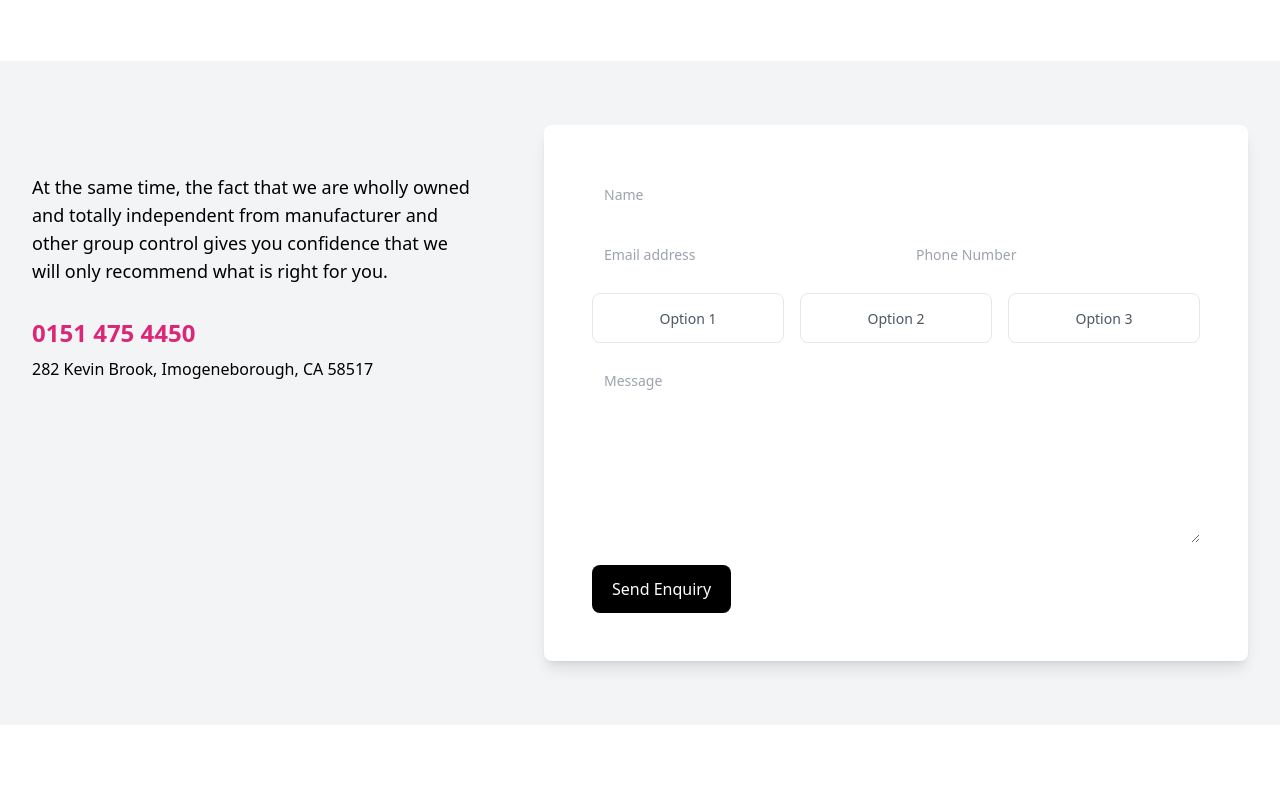
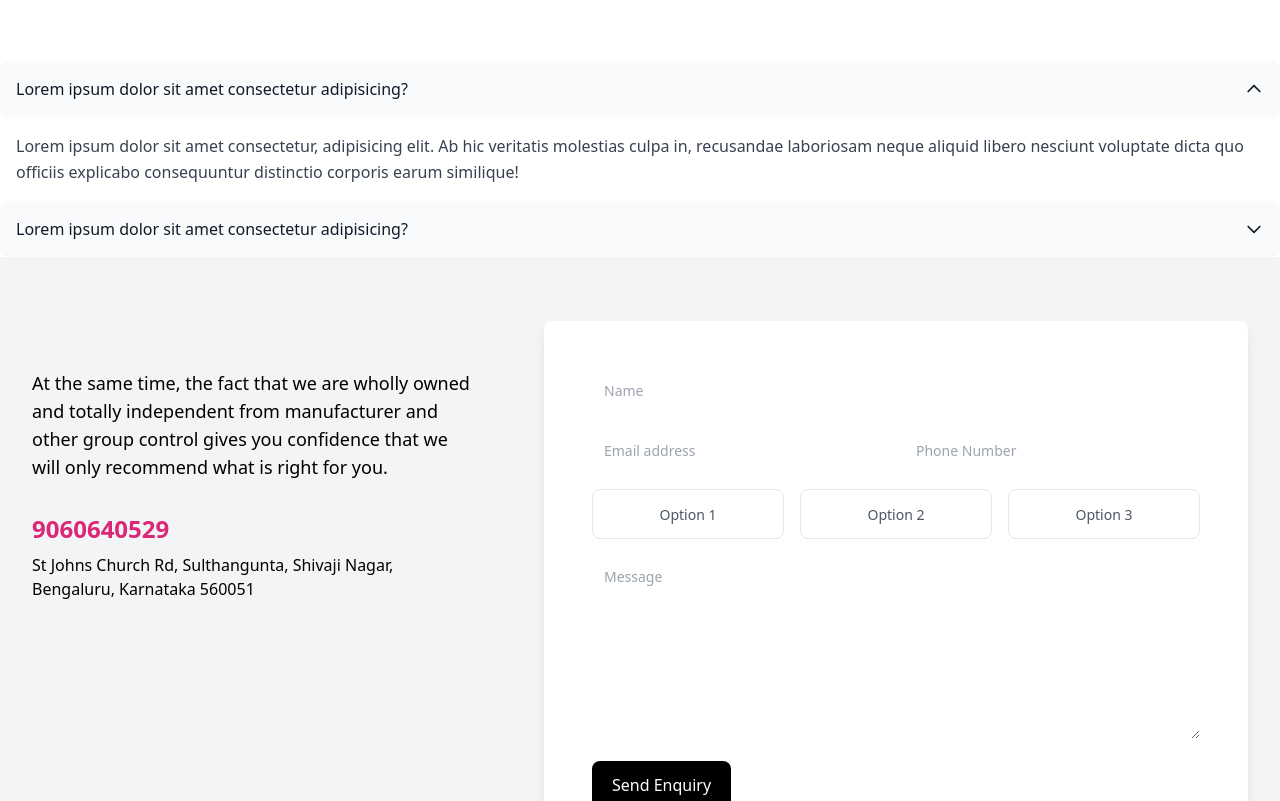
Before and after one commit to junaid51/junaid51.github.io, a plain HTML site: page index.html in a window 1280 px wide. Shown: the part 1867-2668 px from the top of the page. Before the commit the page ends 2592 px from the top, so only its background shows below. Drawn offline with Linux system fonts and the light colour scheme.

Commit message:
Basic Info

```diff
--- a/index.html
+++ b/index.html
@@ -3,7 +3,7 @@
   <head>
     <meta charset="UTF-8" />
     <meta name="viewport" content="width=device-width, initial-scale=1.0" />
-    <link rel="stylesheet" crossorigin href="/assets/index-DyOmKNRx.css">
+    <link rel="stylesheet" crossorigin href="/assets/index-BLVp7WEj.css">
   </head>
   <body>
     <!--
@@ -143,6 +143,7 @@
         >
           <div class="max-w-xl text-center ltr:sm:text-left rtl:sm:text-right">
             <h1 class="text-3xl font-extrabold text-white sm:text-5xl">
+              <div>The Astorian Group.</div>
               Let us find your
 
               <strong class="block font-extrabold text-rose-500">
@@ -886,6 +887,72 @@
         </div>
       </section>
 
+      <div class="space-y-4">
+        <details class="group [&_summary::-webkit-details-marker]:hidden" open>
+          <summary
+            class="flex cursor-pointer items-center justify-between gap-1.5 rounded-lg bg-gray-50 p-4 text-gray-900"
+          >
+            <h2 class="font-medium">
+              Lorem ipsum dolor sit amet consectetur adipisicing?
+            </h2>
+
+            <svg
+              class="size-5 shrink-0 transition duration-300 group-open:-rotate-180"
+              xmlns="http://www.w3.org/2000/svg"
+              fill="none"
+              viewBox="0 0 24 24"
+              stroke="currentColor"
+            >
+              <path
+                stroke-linecap="round"
+                stroke-linejoin="round"
+                stroke-width="2"
+                d="M19 9l-7 7-7-7"
+              />
+            </svg>
+          </summary>
+
+          <p class="mt-4 px-4 leading-relaxed text-gray-700">
+            Lorem ipsum dolor sit amet consectetur, adipisicing elit. Ab hic
+            veritatis molestias culpa in, recusandae laboriosam neque aliquid
+            libero nesciunt voluptate dicta quo officiis explicabo consequuntur
+            distinctio corporis earum similique!
+          </p>
+        </details>
+
+        <details class="group [&_summary::-webkit-details-marker]:hidden">
+          <summary
+            class="flex cursor-pointer items-center justify-between gap-1.5 rounded-lg bg-gray-50 p-4 text-gray-900"
+          >
+            <h2 class="font-medium">
+              Lorem ipsum dolor sit amet consectetur adipisicing?
+            </h2>
+
+            <svg
+              class="size-5 shrink-0 transition duration-300 group-open:-rotate-180"
+              xmlns="http://www.w3.org/2000/svg"
+              fill="none"
+              viewBox="0 0 24 24"
+              stroke="currentColor"
+            >
+              <path
+                stroke-linecap="round"
+                stroke-linejoin="round"
+                stroke-width="2"
+                d="M19 9l-7 7-7-7"
+              />
+            </svg>
+          </summary>
+
+          <p class="mt-4 px-4 leading-relaxed text-gray-700">
+            Lorem ipsum dolor sit amet consectetur, adipisicing elit. Ab hic
+            veritatis molestias culpa in, recusandae laboriosam neque aliquid
+            libero nesciunt voluptate dicta quo officiis explicabo consequuntur
+            distinctio corporis earum similique!
+          </p>
+        </details>
+      </div>
+
       <!--
   Heads up! 👋
 
@@ -905,11 +972,12 @@
 
               <div class="mt-8">
                 <a href="#" class="text-2xl font-bold text-pink-600">
-                  0151 475 4450
+                  9060640529
                 </a>
 
                 <address class="mt-2 not-italic">
-                  282 Kevin Brook, Imogeneborough, CA 58517
+                  St Johns Church Rd, Sulthangunta, Shivaji Nagar, Bengaluru,
+                  Karnataka 560051
                 </address>
               </div>
             </div>
```
Also changed, not shown: assets/index-BLVp7WEj.css (added), assets/index-DyOmKNRx.css (deleted).
